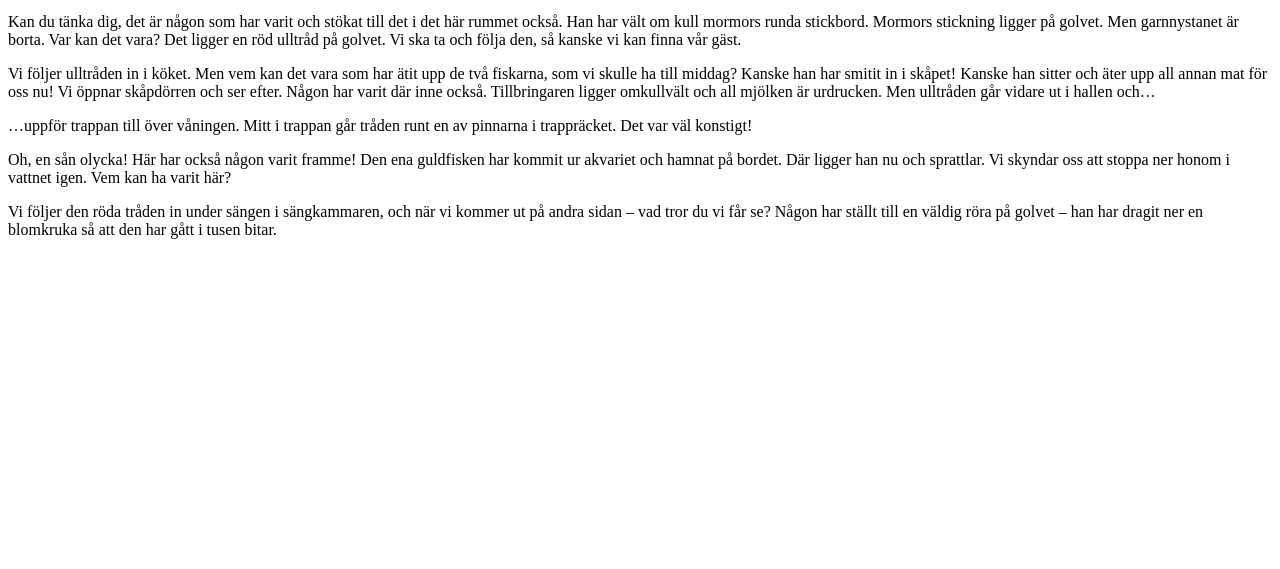
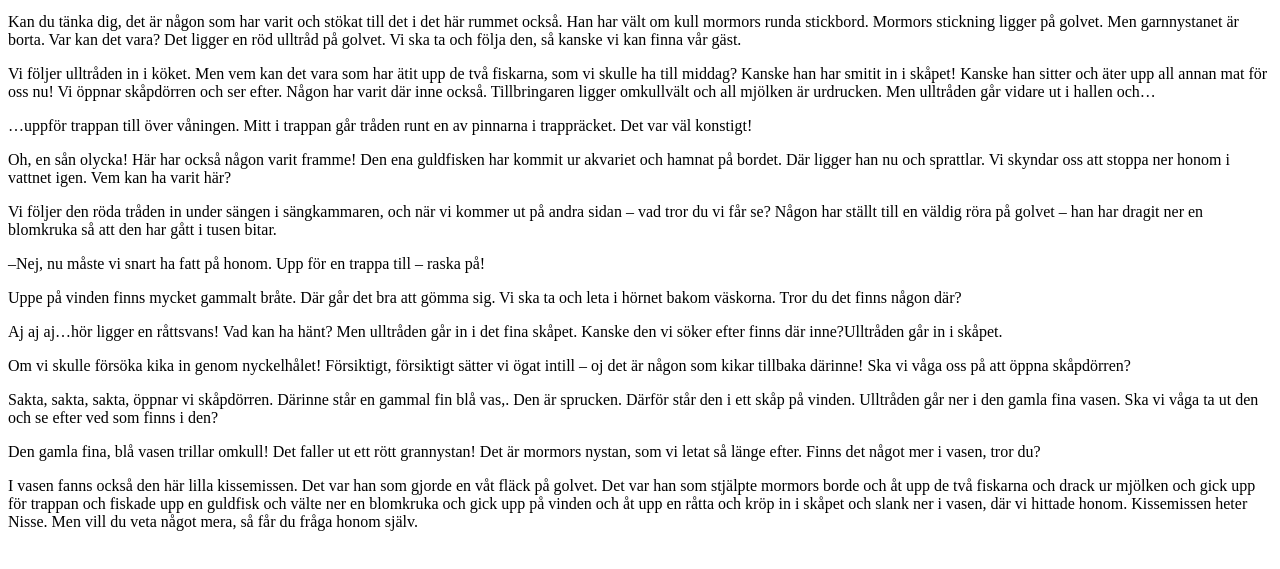
Before and after one commit to cjcmattsson/historienomnagon-1, a plain HTML site: page Historienomnagon.html in a window 1280 px wide. Shown: the part 119-688 px from the top of the page. Drawn offline with Linux system fonts and the light colour scheme.

Commit message:
hela texten s1-13

```diff
--- a/Historienomnagon.html
+++ b/Historienomnagon.html
@@ -45,7 +45,35 @@ Det var väl konstigt!</p>
   en blomkruka så att den har gått i tusen bitar.</p>
 
 <!--s7  -->
-<p
+<p>–Nej, nu måste vi snart ha fatt på honom. Upp för en trappa till – raska på!</p>
+
+<!-- s8 -->
+<p>Uppe på vinden finns mycket gammalt bråte. Där går det bra att gömma sig. Vi ska ta
+  och leta i hörnet bakom väskorna. Tror du det finns någon där?</p>
+
+<!-- s9 -->
+<p>Aj aj aj…hör ligger en råttsvans! Vad kan ha hänt? Men ulltråden går in i det fina skåpet.
+  Kanske den vi söker efter finns där inne?Ulltråden går in i skåpet. </p>
+
+  <!-- s10 -->
+  <p>Om vi skulle försöka kika in genom nyckelhålet! Försiktigt, försiktigt sätter vi ögat intill
+    – oj det är någon som kikar tillbaka därinne! Ska vi våga oss på att öppna skåpdörren?</p>
+
+  <!-- s11 -->
+  <p>Sakta, sakta, sakta, öppnar vi skåpdörren. Därinne står en gammal fin blå vas,. Den är sprucken. Därför står den i ett skåp på vinden.
+    Ulltråden går ner i den gamla fina vasen. Ska vi våga ta ut den och se efter ved som finns i den?</p>
+
+    <!-- s12 -->
+  <p>Den gamla fina, blå vasen trillar omkull! Det faller ut ett rött grannystan! Det är mormors nystan,
+    som vi letat så länge efter. Finns det något mer i vasen, tror du?</p>
+
+    <!-- s13 -->
+<p>I vasen fanns också den här lilla kissemissen. Det var han som gjorde en våt fläck på golvet.
+  Det var han som stjälpte mormors borde och åt upp de två fiskarna och drack ur mjölken och gick upp
+  för trappan och fiskade upp en guldfisk och välte ner en blomkruka och gick upp på vinden och åt upp
+  en råtta och kröp in i skåpet och slank ner i vasen, där vi hittade honom. Kissemissen  heter Nisse.
+  Men vill du veta något mera, så får du fråga honom själv.</p>
+
 
 </body>
 </html>
```
